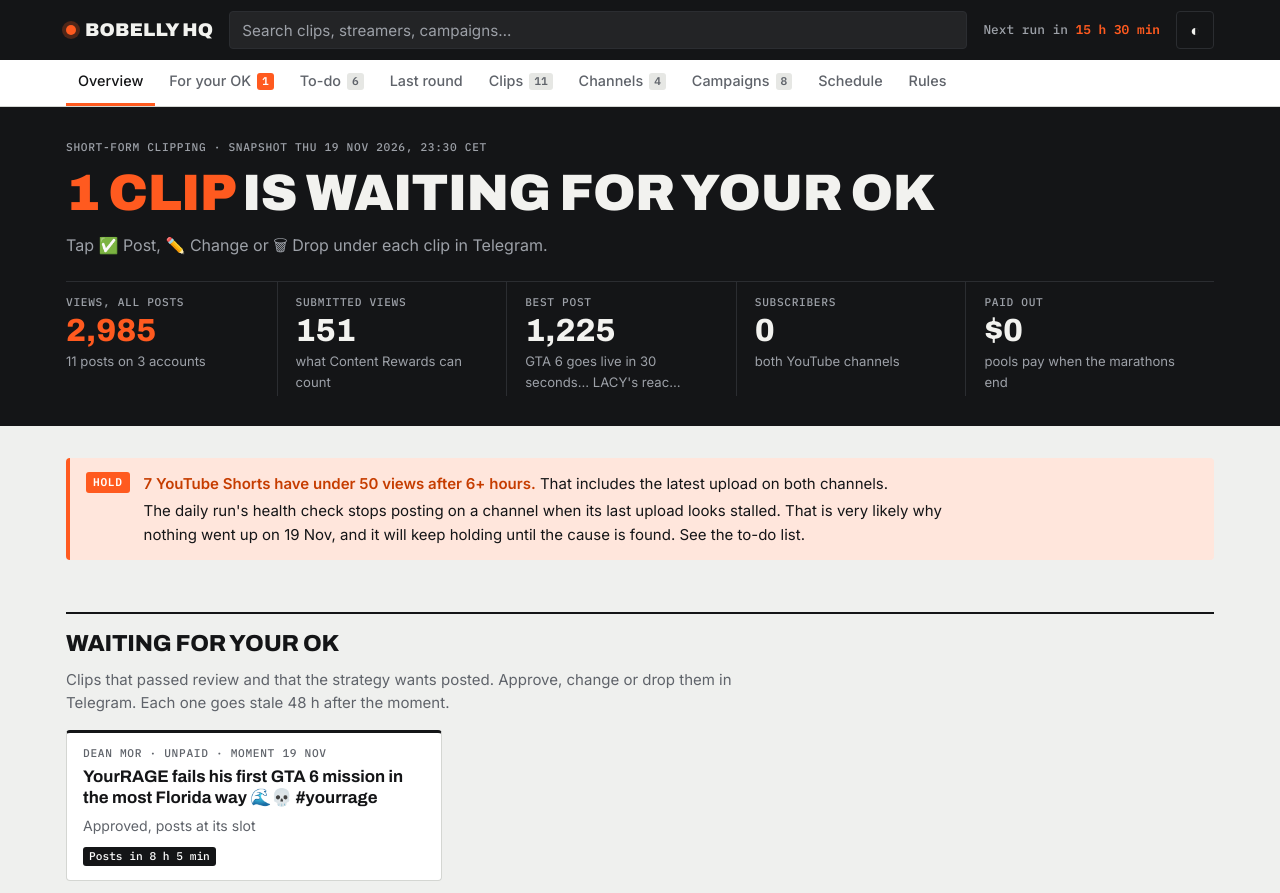
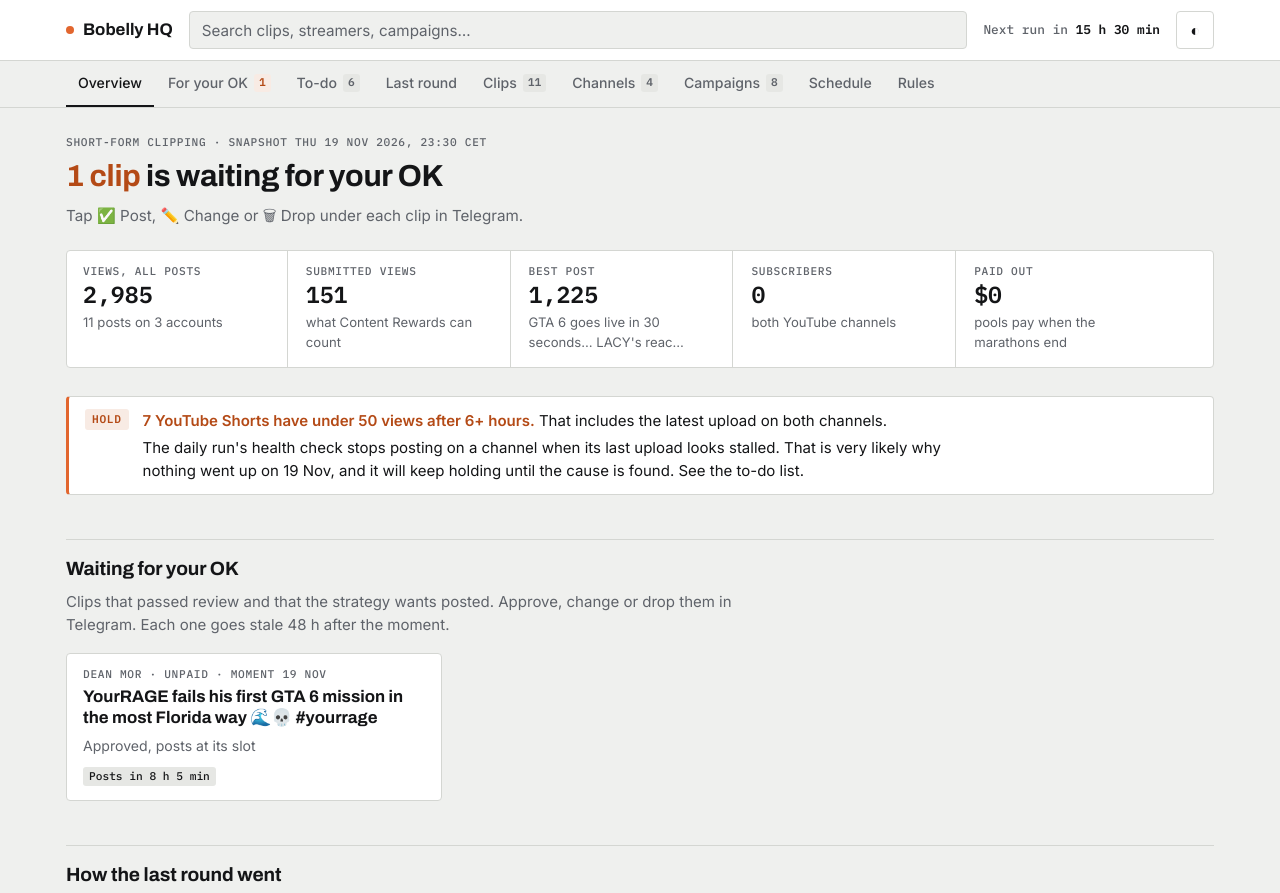
Before and after one commit to VPERMW/bobelly-hq, a plain HTML site: page index.html in a window 1280 px wide. Shown: the top 893 px of the page. Drawn offline with Linux system fonts and the light colour scheme.

Commit message:
Update Bobelly HQ (2026-11-20 01:00)

```diff
--- a/index.html
+++ b/index.html
@@ -10,8 +10,8 @@
 <link rel="preconnect" href="https://fonts.gstatic.com" crossorigin>
 <link rel="stylesheet" href="https://fonts.googleapis.com/css2?family=Archivo:wdth,wght@100..125,500..900&family=Inter:wght@400;500;600&family=IBM+Plex+Mono:wght@500;600&display=swap">
 <style>
-/* Bobelly HQ: a broadcast-style scoreboard. Dark masthead and stats band, tabs, then the sections.
-   One accent (signal orange) on greys: orange means "look here" (urgent, live, the best number). */
+/* Bobelly HQ: quiet and plain. Masthead, tabs, a stats row, then the sections.
+   Greys with one muted orange, used only for what needs Jakob (stale soon, stalled, not submitted). */
 :root {
   --bg: #eff0ee;
   --surface: #ffffff;
@@ -19,13 +19,13 @@
   --ink: #141517;
   --muted: #5f636a;
   --line: #d4d6d2;
-  --accent: #ff5a1f;
-  --accent-ink: #c63d00;
-  --accent-soft: #ffe6dc;
-  --band: #141517;
-  --band-ink: #f2f2ef;
-  --band-muted: #9da1a8;
-  --band-line: #2b2d31;
+  --accent: #e2662e;
+  --accent-ink: #b44a16;
+  --accent-soft: #f8ebe4;
+  --band: var(--surface);
+  --band-ink: var(--ink);
+  --band-muted: var(--muted);
+  --band-line: var(--line);
   --good: var(--ink); --good-soft: var(--sunk);
   --warn: var(--accent-ink); --warn-soft: var(--accent-soft);
   --bad: var(--accent-ink); --bad-soft: var(--accent-soft);
@@ -40,13 +40,13 @@
 @media (prefers-color-scheme: dark) {
   :root:not([data-theme="light"]) {
     --bg: #0d0e10; --surface: #17181b; --sunk: #202226; --ink: #eeeeeb; --muted: #9a9ea6; --line: #2c2e33;
-    --accent: #ff6a33; --accent-ink: #ff8a5c; --accent-soft: #3a1f14; --band: #050607; --band-line: #222428;
+    --accent: #e47a48; --accent-ink: #ee9a70; --accent-soft: #2e1e17;
     --ig: #7c8088; color-scheme: dark;
   }
 }
 :root[data-theme="dark"] {
   --bg: #0d0e10; --surface: #17181b; --sunk: #202226; --ink: #eeeeeb; --muted: #9a9ea6; --line: #2c2e33;
-  --accent: #ff6a33; --accent-ink: #ff8a5c; --accent-soft: #3a1f14; --band: #050607; --band-line: #222428;
+  --accent: #e47a48; --accent-ink: #ee9a70; --accent-soft: #2e1e17;
   --ig: #7c8088; color-scheme: dark;
 }
 * { box-sizing: border-box; }
@@ -55,7 +55,7 @@ body { margin: 0; background: var(--bg); color: var(--ink); font: 15px/1.55 var(
 a { color: var(--accent-ink); text-underline-offset: 2px; }
 a:focus-visible, button:focus-visible, input:focus-visible { outline: 2px solid var(--accent); outline-offset: 2px; }
 h1, h2, h3 { font-family: var(--f-display); margin: 0; text-wrap: balance; }
-h2 { font-size: 1.45rem; font-weight: 800; font-stretch: 115%; letter-spacing: -0.01em; text-transform: uppercase; }
+h2 { font-size: 1.2rem; font-weight: 700; font-stretch: 105%; letter-spacing: -0.005em; }
 h3 { font-size: 1.05rem; font-weight: 700; font-stretch: 108%; }
 p { margin: 0; }
 .num, .mono { font-family: var(--f-data); font-variant-numeric: tabular-nums; }
@@ -65,59 +65,59 @@ p { margin: 0; }
 .inner { max-width: 1180px; margin: 0 auto; padding-left: max(16px, env(safe-area-inset-left, 0px)); padding-right: max(16px, env(safe-area-inset-right, 0px)); }
 
 /* Masthead */
-.bar { position: sticky; top: 0; z-index: 10; background: var(--band); color: var(--band-ink); }
+.bar { position: sticky; top: 0; z-index: 10; background: var(--band); color: var(--band-ink); border-bottom: 1px solid var(--line); }
 .bar .inner { height: var(--bar-h); display: flex; align-items: center; gap: 16px; }
 .logo { display: flex; align-items: center; gap: 9px; text-decoration: none; color: var(--band-ink); white-space: nowrap; }
-.logo .dot { width: 10px; height: 10px; border-radius: 50%; background: var(--accent); box-shadow: 0 0 0 4px color-mix(in srgb, var(--accent) 25%, transparent); }
-.logo b { font: 900 1.15rem/1 var(--f-display); font-stretch: 125%; text-transform: uppercase; letter-spacing: 0.01em; }
-.search { flex: 1; min-width: 0; height: 38px; padding: 0 12px; font: 0.95rem var(--f-body); color: var(--band-ink); background: #ffffff10; border: 1px solid var(--band-line); border-radius: var(--r); }
+.logo .dot { width: 8px; height: 8px; border-radius: 50%; background: var(--accent); }
+.logo b { font: 700 1.05rem/1 var(--f-display); font-stretch: 110%; }
+.search { flex: 1; min-width: 0; height: 38px; padding: 0 12px; font: 0.95rem var(--f-body); color: var(--band-ink); background: var(--bg); border: 1px solid var(--band-line); border-radius: var(--r); }
 .search::placeholder { color: var(--band-muted); }
 .due { font: 0.8rem/1.2 var(--f-data); color: var(--band-muted); white-space: nowrap; max-width: 36ch; overflow: hidden; text-overflow: ellipsis; text-decoration: none; }
-.due b { color: var(--accent); font-weight: 600; }
+.due b { color: var(--ink); font-weight: 600; }
 .icon-btn { flex: none; width: 38px; height: 38px; display: grid; place-items: center; font: 1rem var(--f-body); color: var(--band-ink); background: transparent; border: 1px solid var(--band-line); border-radius: var(--r); cursor: pointer; }
 
 /* Tabs */
-.tabs { position: sticky; top: var(--bar-h); z-index: 9; background: var(--surface); border-bottom: 1px solid var(--line); }
+.tabs { position: sticky; top: var(--bar-h); z-index: 9; background: var(--bg); border-bottom: 1px solid var(--line); }
 .tabs .inner { height: var(--tabs-h); display: flex; gap: 2px; overflow-x: auto; scrollbar-width: none; }
-.tabs a { flex: none; display: flex; align-items: center; gap: 6px; padding: 0 12px; color: var(--muted); text-decoration: none; font-weight: 500; font-size: 0.9rem; border-bottom: 3px solid transparent; }
+.tabs a { flex: none; display: flex; align-items: center; gap: 6px; padding: 0 12px; color: var(--muted); text-decoration: none; font-weight: 500; font-size: 0.88rem; border-bottom: 2px solid transparent; }
 .tabs a:hover { color: var(--ink); }
-.tabs a.on { color: var(--ink); border-bottom-color: var(--accent); }
+.tabs a.on { color: var(--ink); border-bottom-color: var(--ink); }
 .tabs small { font: 600 0.7rem/1 var(--f-data); padding: 3px 5px; border-radius: 3px; background: var(--sunk); color: var(--muted); }
 .tabs small:empty { display: none; }
-.tabs a.hot small { background: var(--accent); color: #fff; }
+.tabs a.hot small { background: var(--accent-soft); color: var(--accent-ink); }
 @media (max-width: 700px) { .search { display: none; } .due { flex: 1; text-align: right; } }
 
 /* Stats band */
-.hero { background: var(--band); color: var(--band-ink); scroll-margin-top: calc(var(--bar-h) + var(--tabs-h)); }
-.hero .inner { padding-top: 34px; padding-bottom: 30px; display: grid; gap: 14px; }
+.hero { background: transparent; color: var(--ink); scroll-margin-top: calc(var(--bar-h) + var(--tabs-h)); }
+.hero .inner { padding-top: 28px; padding-bottom: 4px; display: grid; gap: 10px; }
 .hero .eyebrow { color: var(--band-muted); }
-.hero h1 { font-size: clamp(2rem, 5vw, 3.2rem); font-weight: 900; font-stretch: 125%; text-transform: uppercase; letter-spacing: -0.01em; line-height: 0.98; }
-.hero h1 em { font-style: normal; color: var(--accent); }
-.lede { color: var(--band-muted); font-size: 1rem; max-width: 66ch; }
-.strip { margin-top: 10px; display: grid; grid-template-columns: repeat(auto-fit, minmax(160px, 1fr)); border-top: 1px solid var(--band-line); }
-.kpi { padding: 14px 18px 4px 0; display: grid; gap: 4px; align-content: start; border-right: 1px solid var(--band-line); margin-right: 18px; }
+.hero h1 { font-size: clamp(1.5rem, 3.2vw, 1.9rem); font-weight: 700; font-stretch: 105%; letter-spacing: -0.01em; line-height: 1.15; }
+.hero h1 em { font-style: normal; color: var(--accent-ink); }
+.lede { color: var(--muted); font-size: 0.95rem; max-width: 66ch; }
+.strip { margin-top: 12px; display: grid; grid-template-columns: repeat(auto-fit, minmax(160px, 1fr)); background: var(--surface); border: 1px solid var(--line); border-radius: var(--r); padding: 0 16px; }
+.kpi { padding: 14px 18px 14px 0; display: grid; gap: 4px; align-content: start; border-right: 1px solid var(--band-line); margin-right: 18px; }
 .kpi:last-child { border-right: 0; }
 .kpi .eyebrow { color: var(--band-muted); }
-.kpi .v { font: 800 2rem/1.05 var(--f-display); font-stretch: 110%; font-variant-numeric: tabular-nums; }
-.kpi:first-child .v { color: var(--accent); }
+.kpi .v { font: 600 1.45rem/1.1 var(--f-data); font-variant-numeric: tabular-nums; }
+
 .kpi .s { font-size: 0.82rem; color: var(--band-muted); }
 @media (max-width: 600px) { .kpi { border-right: 0; border-bottom: 1px solid var(--band-line); margin-right: 0; padding-bottom: 12px; } }
 
 /* Page */
-.wrap { padding-top: 32px; padding-bottom: 64px; display: grid; gap: 52px; }
+.wrap { padding-top: 24px; padding-bottom: 64px; display: grid; gap: 44px; }
 .sec { display: grid; gap: 16px; min-width: 0; scroll-margin-top: calc(var(--bar-h) + var(--tabs-h) + 16px); }
-.sec-head { display: grid; grid-template-columns: minmax(0, 1fr) auto; align-items: end; gap: 6px 16px; border-top: 2px solid var(--ink); padding-top: 12px; }
+.sec-head { display: grid; grid-template-columns: minmax(0, 1fr) auto; align-items: end; gap: 6px 16px; border-top: 1px solid var(--line); padding-top: 14px; }
 .sec-head p { grid-column: 1 / -1; color: var(--muted); max-width: 72ch; }
 @media (max-width: 700px) { .sec-head { grid-template-columns: 1fr; } }
-.alert { display: grid; grid-template-columns: auto 1fr; gap: 4px 14px; padding: 14px 16px; border-radius: var(--r); background: var(--accent-soft); border-left: 4px solid var(--accent); }
+.alert { display: grid; grid-template-columns: auto 1fr; gap: 4px 14px; padding: 12px 16px; border-radius: var(--r); background: var(--surface); border: 1px solid var(--line); border-left: 3px solid var(--accent); }
 .alert b { color: var(--accent-ink); }
-.alert .tag { grid-row: span 2; align-self: start; font: 600 0.7rem/1 var(--f-data); letter-spacing: 0.06em; text-transform: uppercase; color: #fff; background: var(--accent); padding: 5px 7px; border-radius: 3px; }
+.alert .tag { grid-row: span 2; align-self: start; font: 600 0.7rem/1 var(--f-data); letter-spacing: 0.06em; text-transform: uppercase; color: var(--accent-ink); background: var(--accent-soft); padding: 5px 7px; border-radius: 3px; }
 .alert p { max-width: 90ch; }
 
 /* Pills: grey, or orange when it needs you */
 .pill { display: inline-flex; align-items: center; gap: 5px; font: 500 0.7rem/1 var(--f-data); padding: 4px 6px; border-radius: 3px; white-space: nowrap; background: var(--sunk); color: var(--muted); }
 .pill.bad, .pill.warn { background: var(--accent-soft); color: var(--accent-ink); }
-.pill.good { background: var(--ink); color: var(--surface); }
+.pill.good { background: var(--sunk); color: var(--ink); }
 .pill.plain { border: 1px solid var(--line); }
 .pill.yt, .pill.ig { background: var(--sunk); color: var(--ink); }
 
@@ -132,9 +132,9 @@ p { margin: 0; }
 .bar-row .when small { font-size: 0.7rem; color: var(--muted); }
 .bar-row .gap { color: var(--accent-ink); }
 .track { position: relative; height: 22px; background: var(--sunk); border-radius: 2px; min-width: 0; }
-.fill { position: absolute; inset: 0 auto 0 0; border-radius: 2px; background: color-mix(in srgb, var(--ink) 16%, var(--surface)); border-right: 3px solid var(--ink); min-width: 3px; }
+.fill { position: absolute; inset: 0 auto 0 0; border-radius: 2px; background: color-mix(in srgb, var(--ink) 10%, var(--surface)); border-right: 2px solid var(--muted); min-width: 2px; }
 .fill.ig { background: color-mix(in srgb, var(--ig) 22%, var(--surface)); border-right-color: var(--ig); }
-.fill.low { background: var(--accent-soft); border-right-color: var(--accent); }
+.fill.low { background: var(--accent-soft); border-right-color: color-mix(in srgb, var(--accent) 60%, var(--surface)); }
 .track .lbl { position: absolute; left: 8px; top: 50%; transform: translateY(-50%); font-size: 0.74rem; color: var(--ink); white-space: nowrap; overflow: hidden; text-overflow: ellipsis; max-width: calc(100% - 12px); }
 .bar-row .v { text-align: right; font-size: 0.85rem; font-weight: 600; }
 .divider { grid-column: 1 / -1; font: 0.7rem var(--f-data); text-transform: uppercase; color: var(--muted); padding: 6px 0 2px; border-top: 1px dashed var(--line); margin-top: 4px; }
@@ -155,7 +155,7 @@ p { margin: 0; }
 .ladder { display: grid; grid-template-columns: repeat(5, 1fr); gap: 3px; }
 .ladder i { height: 6px; background: var(--sunk); }
 .ladder i.on { background: var(--ink); }
-.ladder i.now { background: var(--accent); }
+.ladder i.now { background: var(--muted); }
 .stage-name { display: flex; justify-content: space-between; gap: 8px; font-size: 0.82rem; }
 .stage-name b { font-family: var(--f-display); font-stretch: 110%; }
 .chan p.note { font-size: 0.85rem; color: var(--muted); align-self: end; }
@@ -172,12 +172,12 @@ p { margin: 0; }
 .frame .over small { font-size: 0.68rem; opacity: 0.85; }
 .frame .corner { position: absolute; top: 7px; left: 7px; display: flex; gap: 4px; flex-wrap: wrap; }
 .frame .corner .pill { background: rgba(0,0,0,0.65); color: #fff; }
-.clip:hover .frame { outline: 2px solid var(--accent); }
+.clip:hover .frame { outline: 1px solid var(--muted); }
 .clip-title { font-size: 0.84rem; line-height: 1.35; font-weight: 500; }
 .clip-meta { display: flex; flex-wrap: wrap; gap: 4px; }
 .filters { display: flex; flex-wrap: wrap; gap: 4px; }
 .filters button { font: 500 0.78rem/1 var(--f-data); padding: 7px 10px; border-radius: 3px; border: 1px solid var(--line); background: var(--surface); color: var(--ink); cursor: pointer; }
-.filters button[aria-pressed="true"] { background: var(--ink); color: var(--surface); border-color: var(--ink); }
+.filters button[aria-pressed="true"] { background: var(--sunk); color: var(--ink); border-color: var(--muted); }
 .gone { font-size: 0.82rem; color: var(--muted); }
 
 /* Campaigns */
@@ -213,8 +213,8 @@ td .sub { display: block; font-size: 0.76rem; color: var(--muted); }
 
 /* Waiting for your OK */
 .queue { display: grid; grid-template-columns: repeat(auto-fill, minmax(280px, 1fr)); gap: 10px; }
-.qcard { padding: 14px 16px; display: grid; gap: 6px; align-content: start; border-top: 3px solid var(--ink); }
-.qcard.soon { border-top-color: var(--accent); }
+.qcard { padding: 14px 16px; display: grid; gap: 6px; align-content: start; }
+.qcard.soon { border-left: 3px solid var(--accent); }
 .qcard b { font-family: var(--f-display); font-size: 1.05rem; font-stretch: 105%; line-height: 1.25; }
 .qcard p { font-size: 0.88rem; color: var(--muted); }
 
@@ -441,7 +441,7 @@ footer { font-size: 0.78rem; color: var(--muted); display: grid; gap: 4px; borde
         '<span class="v num">' + fmt(p.views) + "</span></div>");
       if (p.platform === "YouTube") prev = p;
     });
-    rows.push('<p class="muted" style="font-size:0.74rem;padding-top:8px">Dark: YouTube. Orange: under 50 views after 6 h. Grey: Instagram. Amber time: under 10 min after the previous upload.</p>');
+    rows.push('<p class="muted" style="font-size:0.74rem;padding-top:8px">Grey bars: YouTube and Instagram. Orange: under 50 views after 6 h. Amber time: under 10 min after the previous upload.</p>');
     $("chart").innerHTML = rows.join("");
 
     $("notes").innerHTML = '<span class="eyebrow">What it tells us</span><ol>' +
```
